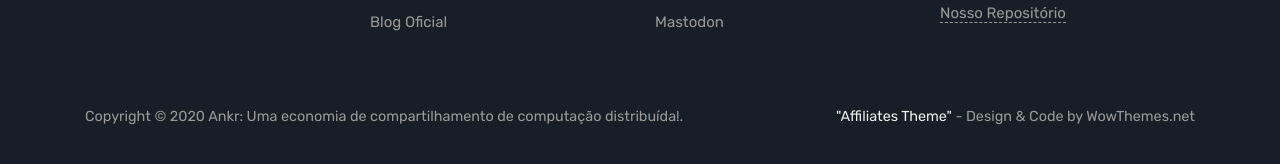
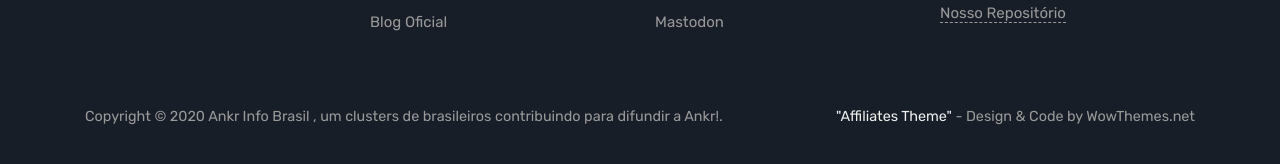
Before and after one commit to ankrinfo/ankrinfo.github.io, a Jekyll site: the page built from contact.html, in a window 1280 px wide and 1247 px high. Shown: the part 1074-1238 px from the top of the window. Built offline with Jekyll 4.4.1, drawn with Linux system fonts in a browser that asks for light colours.

Commit message:
Update _config.yml

```diff
--- a/_config.yml
+++ b/_config.yml
@@ -1,7 +1,7 @@
 # Site
-name: "Ankr: Uma economia de compartilhamento de computação distribuída!"
+name: "Ankr Info Brasil , um clusters de brasileiros contribuindo para difundir a Ankr!"
 title: "A infraestrutura de nuvem Blockchain para Web 3.0!"
-description: "A Ankr torna a infraestrutura para implantação de qualquer nó blockchain fácil, acessível e instantaneamente distribuída em todo o mundo!"
+description: "Uma economia de compartilhamento de computação distribuída, fácil, acessível e instantaneamente em todo o mundo!"
 meta_description: "Computação instantânea para aplicativos em qualquer lugar!"
 logo: 'assets/images/logo.png'
 favicon: 'assets/images/favicon.ico'
```
